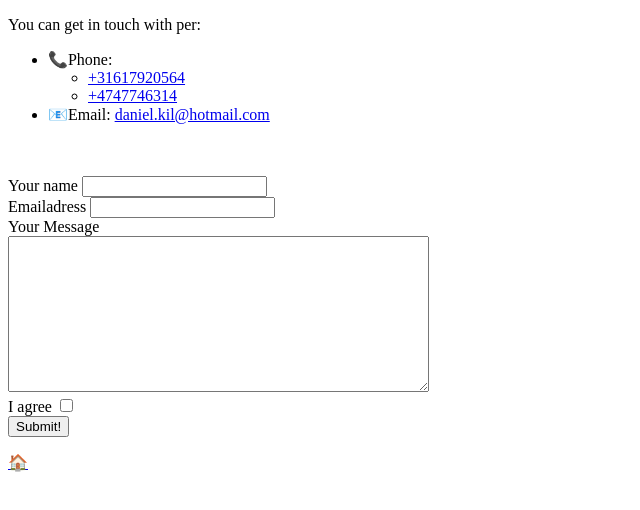
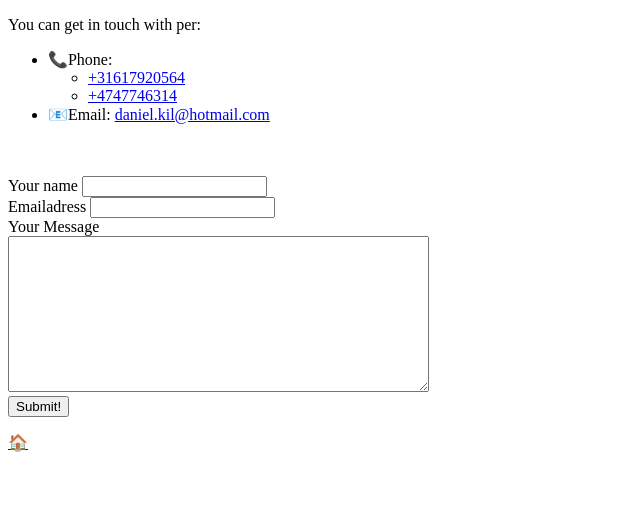
Before and after one commit to kildaniel/cv, a plain HTML site: page Contactme.html in a window 1280 px wide. Shown: the whole page, without its empty margins (0-640 px from the left). Drawn offline with Linux system fonts and the light colour scheme.

Commit message:
Update Contactme.html

```diff
--- a/Contactme.html
+++ b/Contactme.html
@@ -32,9 +32,6 @@
   <br>
   <textarea name="yourMessage" rows="10" cols="50"></textarea>
   <br>
-  <label>I agree</label>
-  <input type="checkbox" name="" value="">
-  <br>
   <input type="submit" name="" value="Submit!">
 
 </form>
```
